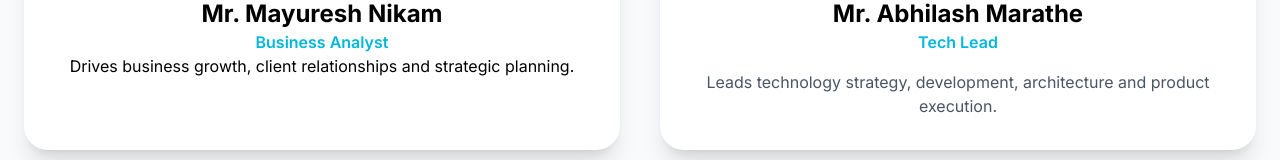
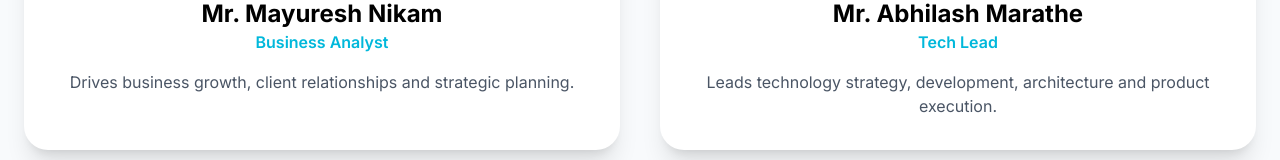
Before and after one commit to abhilashmarathe/crafteck, a React (Vite) app: page /about in a window 1280 px wide. Shown: the part 1122-1282 px from the top of the page. Built offline with nearby package versions, Linux system fonts and the light colour scheme.

Commit message:
Fixed Mayuresh Nikam card <p>

```diff
--- a/src/pages/About.jsx
+++ b/src/pages/About.jsx
@@ -97,10 +97,10 @@ function About() {
                 <p className="text-cyan-500 font-semibold">
                   Business Analyst
                 </p>
+
+                <p className="mt-4 text-gray-600 dark:text-gray-300">
                   Drives business growth, client relationships
                   and strategic planning.
-                <p className="mt-4 text-gray-600 dark:text-gray-300">
-
                 </p>
               </motion.div>
 
```
